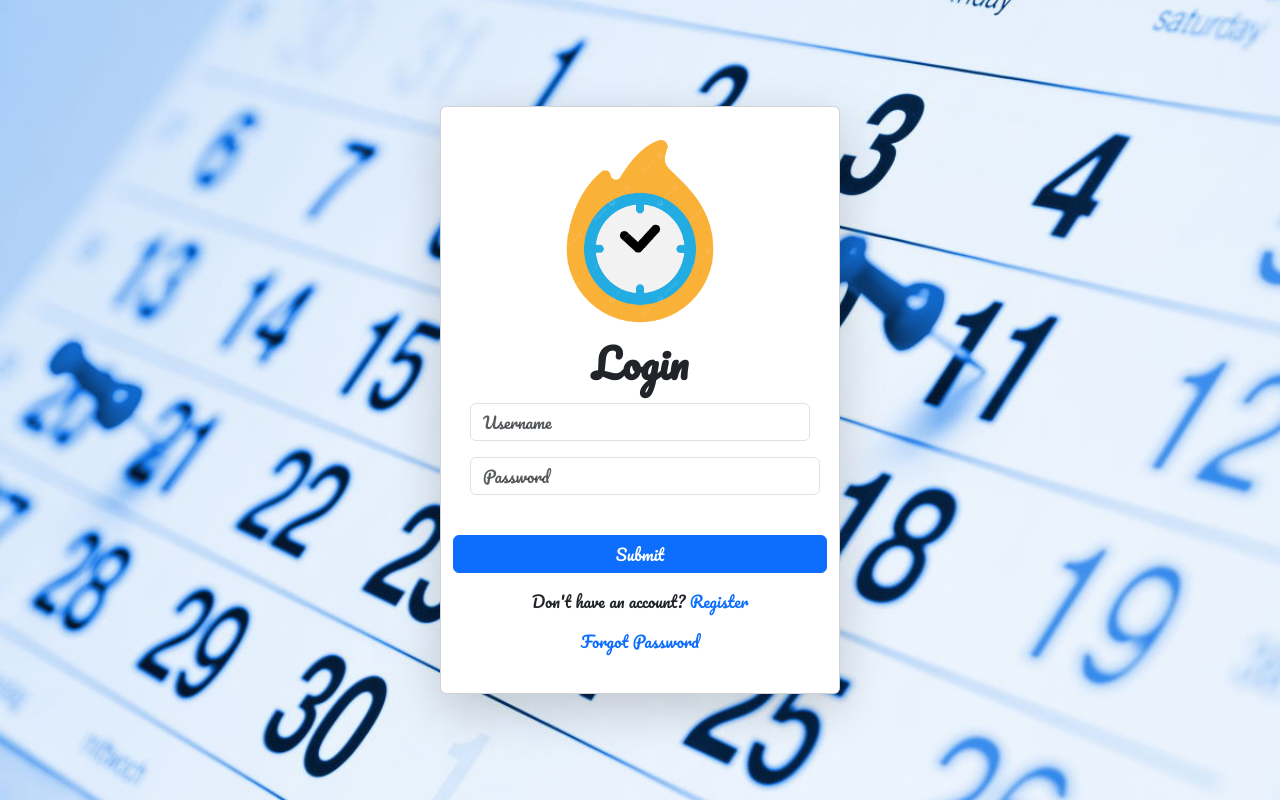
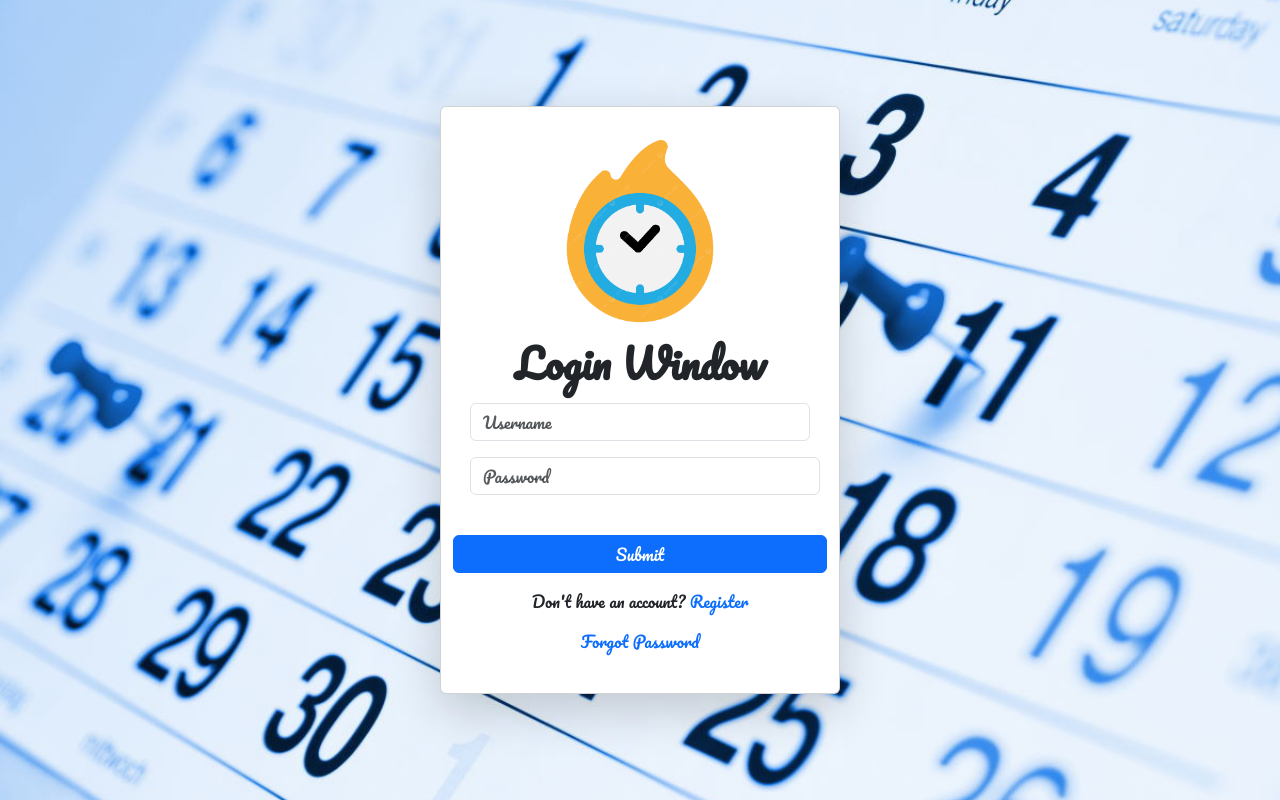
Before and after one commit to sakthi1043/Schedulizer, a React (Create React App) app in the folder timetable/: page / in a window 1280 px wide. Built offline with nearby package versions, Linux system fonts and the light colour scheme.

Commit message:
Login Window name change

```diff
--- a/timetable/src/Login/login.jsx
+++ b/timetable/src/Login/login.jsx
@@ -1,9 +1,9 @@
 import 'bootstrap/dist/css/bootstrap.min.css';
 import React from 'react';
+import { Link, useNavigate } from 'react-router-dom';
 import Swal from 'sweetalert2';
-import './login.module.css'
-import { useNavigate,Link } from 'react-router-dom';
 import timeImage from '../Images/pngtree-time-clock-schedule-vector-png-image_15861573.png'; // Make sure to import your logo image
+import './login.module.css';
 
 function Login() {
   const[username,setUsername]=React.useState('');
@@ -52,7 +52,7 @@ function Login() {
         {/* End of site logo */}
 
         <h1 className="text-center mb-3">
-          <strong>Login</strong>
+          <strong>Login Window</strong>
         </h1>
 
         {/* Form */}
```
